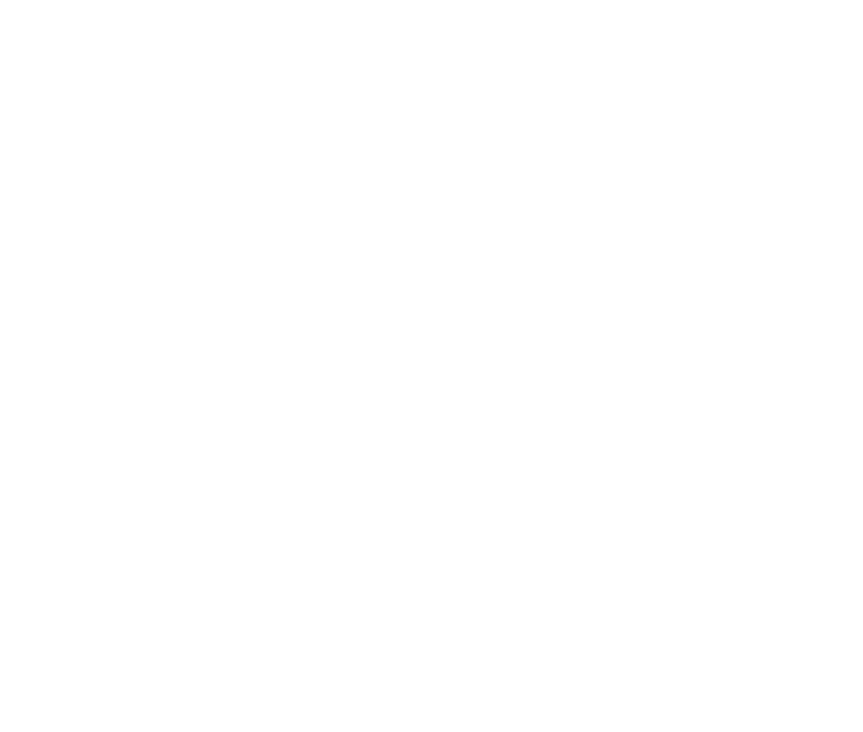
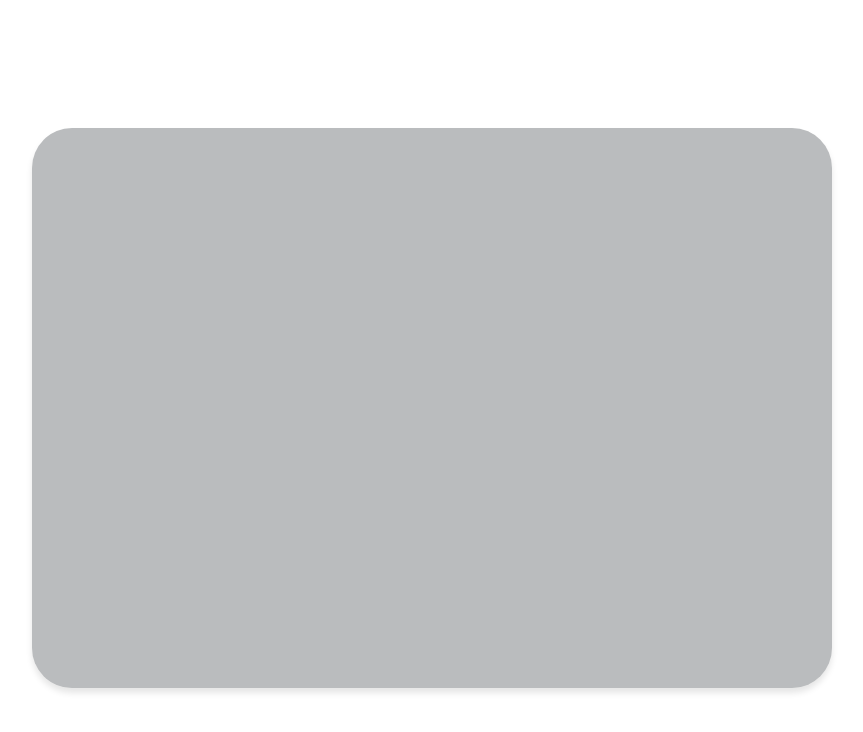
Before and after one commit to BenyHanonove/calculator, a React (Create React App) app: page / in a window 1280 px wide. Shown: the top 732 px of the page, without its empty margins (208-1071 px from the left). Built offline with nearby package versions, Linux system fonts and the light colour scheme.

Commit message:
create calcu body for the app with css

```diff
--- a/package.json
+++ b/package.json
@@ -7,6 +7,7 @@
     "@testing-library/react": "^13.4.0",
     "@testing-library/user-event": "^13.5.0",
     "react": "^18.2.0",
+    "react-bootstrap": "^2.7.4",
     "react-dom": "^18.2.0",
     "react-scripts": "5.0.1",
     "web-vitals": "^2.1.4"
--- a/src/App.js
+++ b/src/App.js
@@ -1,8 +1,10 @@
+import CalculatorBody from "./components/CalculatorBody/CalculatorBody.js";
+
 
 function App() {
   return (
     <div className="App">
-
+      <CalculatorBody/>
     </div>
   );
 }
--- /dev/null
+++ b/src/components/CalculatorBody/CalculatorBody.css
@@ -0,0 +1,19 @@
+.calculator.container{
+height: 70vh;
+background-color: rgb(186, 188, 190);
+box-shadow: 0 5px 6px rgba(0, 0, 0, 0.1);
+max-width: 800px;
+min-width: 400px;
+width: 80%;
+margin: 0 auto;
+border-radius: 40px;
+
+}
+
+
+.page-wrapper{
+    display: flex;
+    justify-content: center;
+    align-items: center;
+    height: 100vh;
+  }
--- /dev/null
+++ b/src/components/CalculatorBody/CalculatorBody.js
@@ -0,0 +1,15 @@
+import React from 'react';
+import {Container } from "react-bootstrap";
+import "./CalculatorBody.css";
+
+function CalculatorBody() {
+  return (
+    <div className='page-wrapper'>
+        <Container className='calculator'>
+
+        </Container>
+    </div>
+  )
+}
+
+export default CalculatorBody;
```
Also changed, not shown: 1 other file (tests, documents, lock files or other folders).
